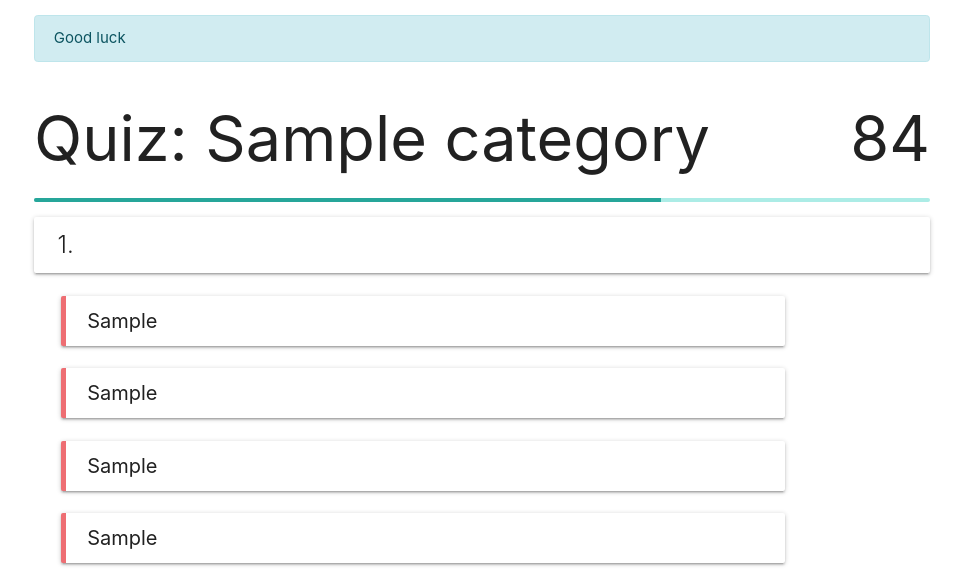
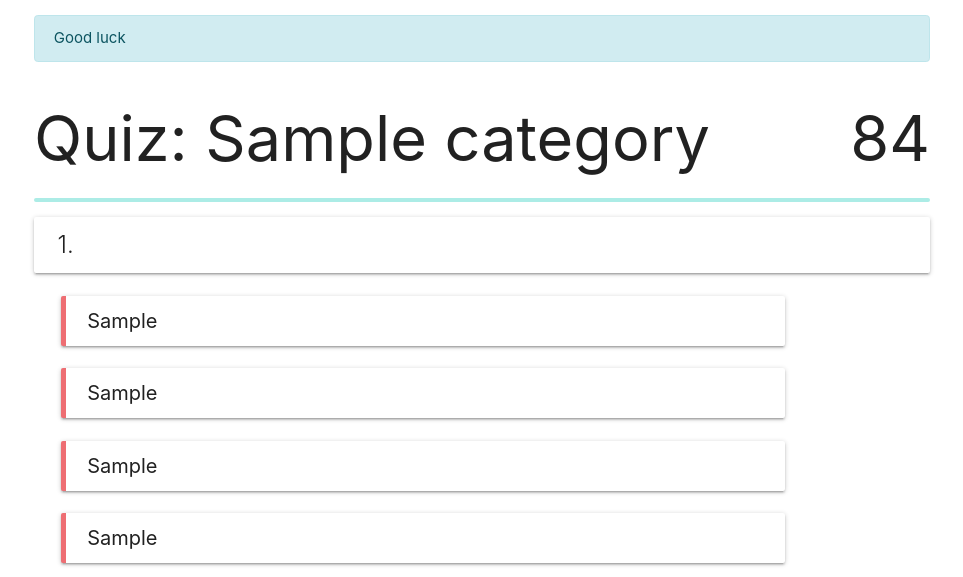
Before and after one commit to hasanmar/Project3, a Django app: page /category/1/quiz in a window 1280 px wide. Shown: the part 64-641 px from the top of the page, without its empty margins (158-1121 px from the left). Run offline with Django 4.2, Linux system fonts and the light colour scheme; tables that the repository leaves empty hold one stand-in row (values such as "Sample post").

Commit message:
progress bar

```diff
--- a/project3/main_app/static/css/style.css
+++ b/project3/main_app/static/css/style.css
@@ -67,6 +67,7 @@
     background-color: #26a69a;
 }
 
+
 /* alert */
 .alert {
     position: relative;
--- a/project3/main_app/templates/main_app/quiz.html
+++ b/project3/main_app/templates/main_app/quiz.html
@@ -3,7 +3,7 @@
 {% block content %}
 <h1>Quiz: {{quiz.first.category}}<span id="timer-display" class="right">90</span></h1>
 <div class="progress">
-    <div class="determinate" style="width: 70%"></div>
+    <div class="determinate" id="progress-bar" style="width: 0"></div>
 </div>
 
 <form action="" method="post">
@@ -56,6 +56,7 @@
 <script>
     let counter = 0
     let timer = 90
+    let progress = 0
     const lists = document.querySelectorAll('blockquote')
     const all = document.querySelectorAll('*')
     const answers = document.querySelectorAll('.hidden-answer')
@@ -64,10 +65,13 @@
     const btnSumbit = document.querySelector('input[type=submit]')
     const timerText = document.querySelector('#timer-display')
     const form = document.querySelector('form')
+    const progressBar = document.querySelector('#progress-bar')
     ques[counter].classList.remove('hide')
     function nextHandler(e){
         ques[counter].classList.add('hide')
         counter++
+        progress+=20
+
         if (counter>3){
             btnSumbit.classList.remove('hide')
             btnNext[counter].classList.add('hide')}
```
